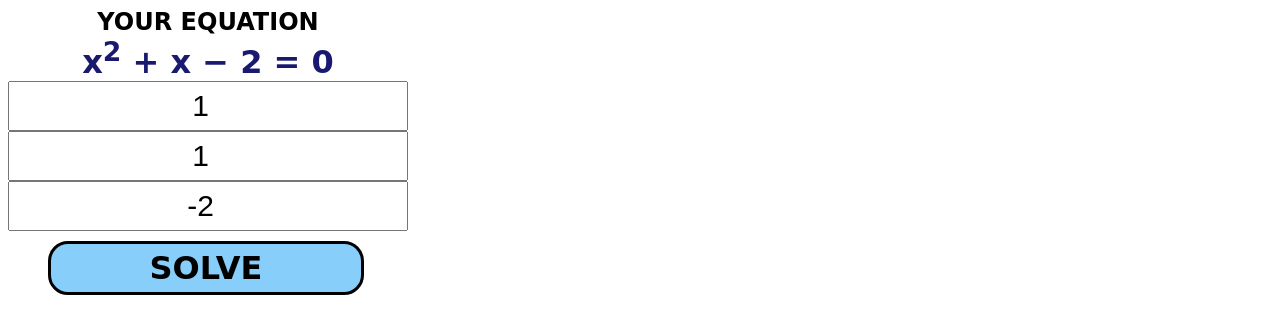
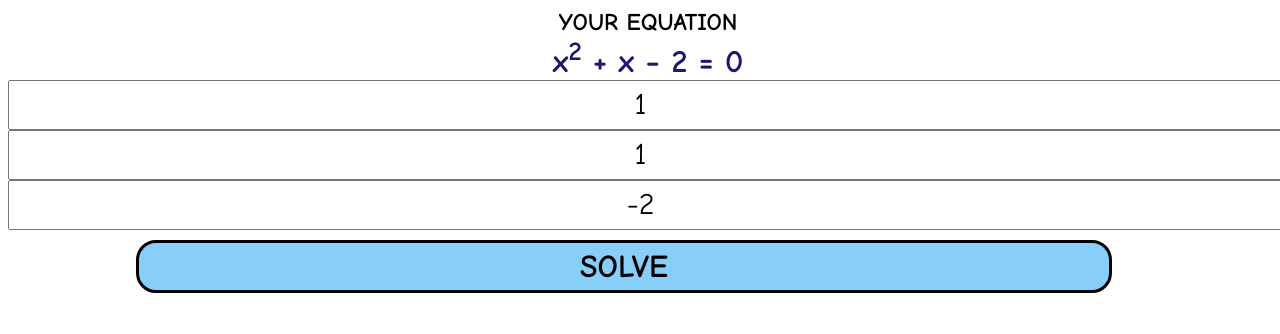
Before and after one commit to shcherbynadanyil/VietaDestroyer, a plain HTML site: page index.html in a window 1280 px wide. Drawn offline with Linux system fonts and the light colour scheme.

Commit message:
Some visual improvements

```diff
--- a/style.css
+++ b/style.css
@@ -1,13 +1,17 @@
-.main {
-    width: 400px;
-    max-width: 100%;
-    font-weight: bold;
-    font-family: cursive;
+@font-face {
+    font-family: "Comic Sans MS";
+    src: url("ComicSansMS.ttf");
 }
 
 * {
     width: 100%;
     text-align: center;
+    font-family: "Comic Sans MS";
+}
+
+.main {
+    max-width: 100%;
+    font-weight: bold;
 }
 
 h2 {
@@ -28,14 +32,12 @@ h2 {
 }
 
 input {
-    width: 400px;
     max-width: 100%;
     height: 50px;
     font-size: 30px;
 }
 
 .calcbutton {
-    width: 300px;
     max-width: 75%;
     background-color: lightskyblue;
     padding: 5px;
```
Also changed, not shown: ComicSansMS.ttf (added).
